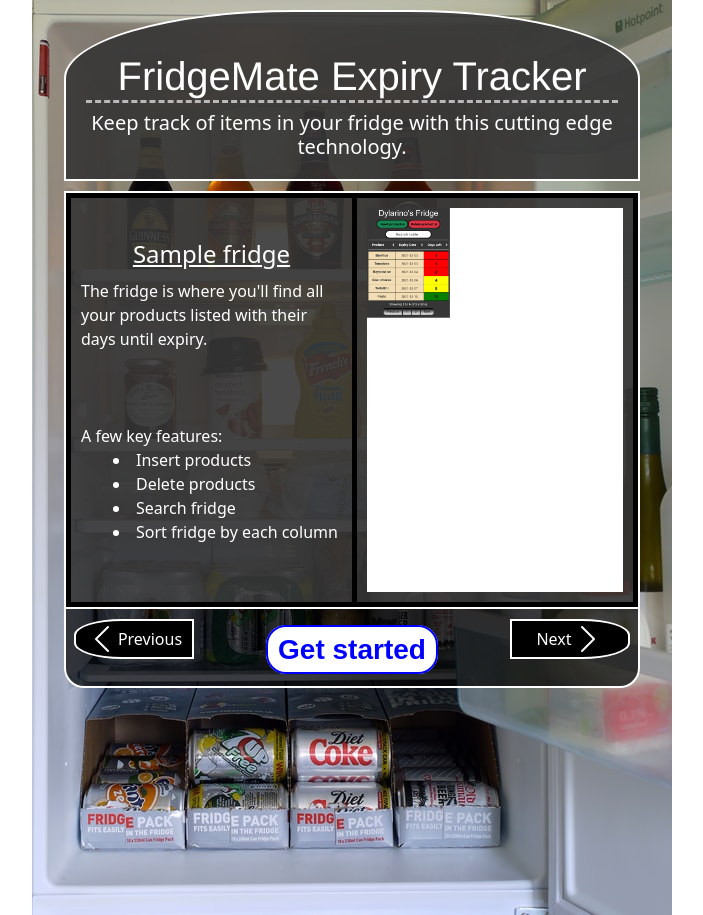
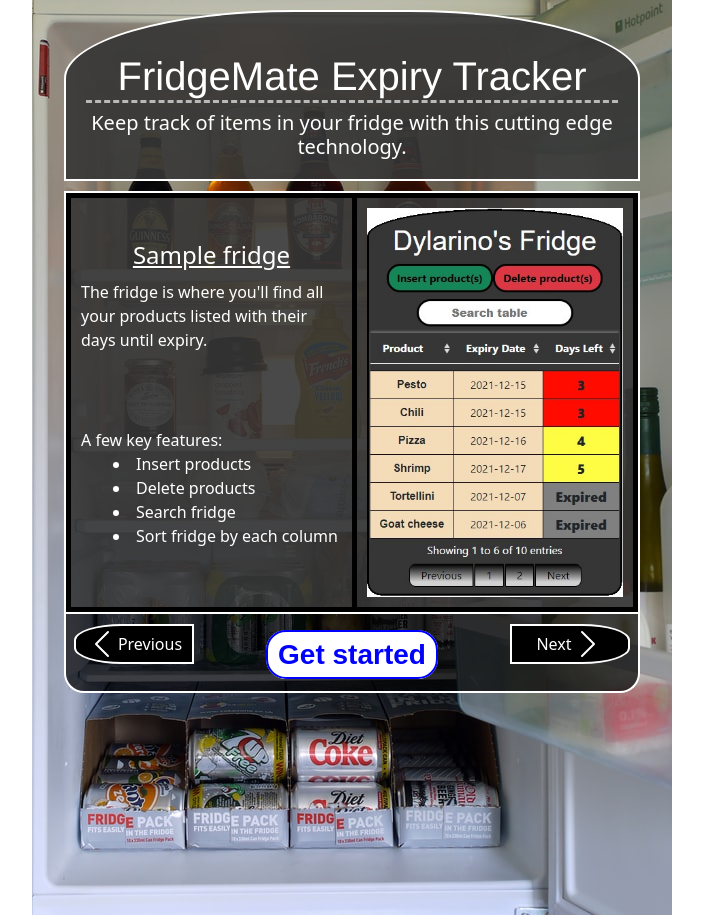
Before and after one commit to dpirrott/FridgeMate-V1, a Flask app: page / in a window 1280 px wide. Shown: the part 86-1001 px from the top of the page, without its empty margins (288-991 px from the left). Run offline with Flask 2, Linux system fonts and the light colour scheme; some libraries are stand-ins or nearby versions.

Commit message:
Fix unformatted image

```diff
--- a/templates/welcome.html
+++ b/templates/welcome.html
@@ -34,7 +34,7 @@
                     </div>
                   </div>
                   <div class="infoCell">
-                    <img src="../static/images/sample_fridge_view.png" id="sampleFridge" class="d-block w-100" alt="example user fridge">
+                    <img src="../static/images/sample_fridge_view.jpg" id="sampleFridge" class="d-block w-100" alt="example user fridge">
                   </div>
                 </div>
               </div>
```
Also changed, not shown: static/images/sample_fridge_view.png (deleted).
